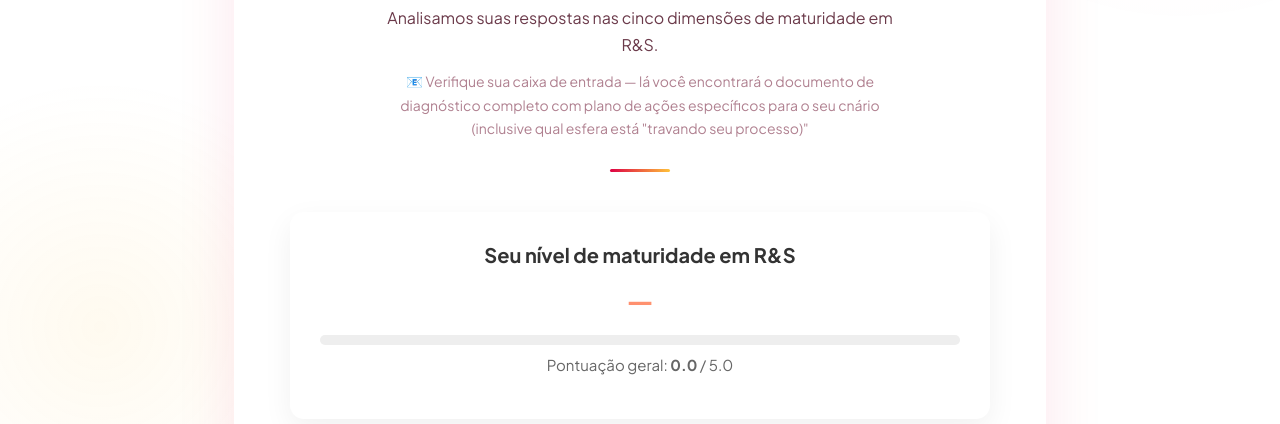
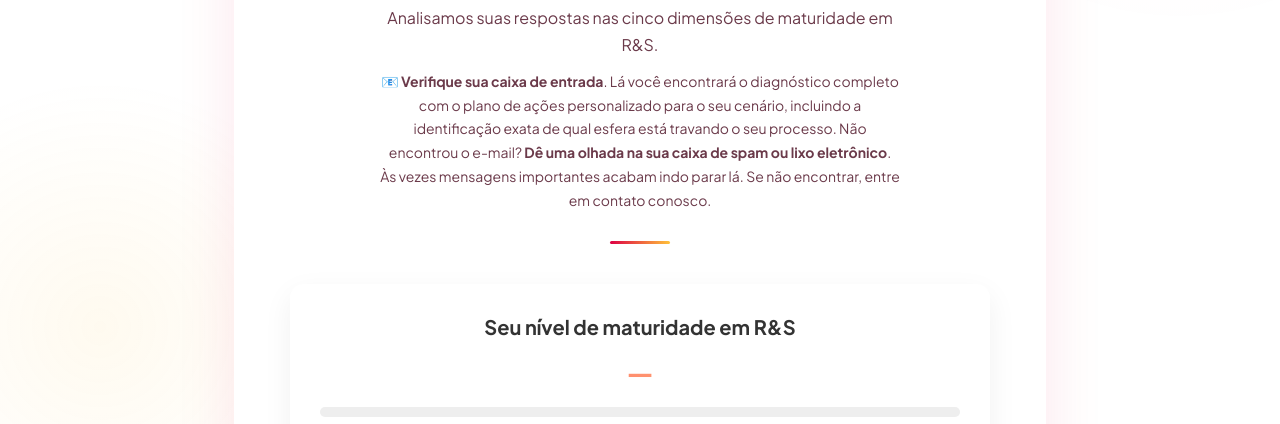
Before and after one commit to Username4348234/FMMRC, a website: page resultado.html in a window 1280 px wide. Shown: the part 373-797 px from the top of the page. Drawn offline with Linux system fonts and the light colour scheme.

Commit message:
Add files via upload

```diff
--- a/resultado.html
+++ b/resultado.html
@@ -23,8 +23,12 @@
       <h2>Diagnóstico concluído!</h2>
       <p>Analisamos suas respostas nas cinco dimensões de maturidade em R&amp;S.</p>
       <p class="success-sub">
-        📧 Verifique sua caixa de entrada — lá você encontrará o documento de diagnóstico completo com plano de ações
-        específicos para o seu cnário (inclusive qual esfera está "travando seu processo)"
+        📧 <strong>Verifique sua caixa de entrada</strong>. Lá você encontrará o diagnóstico completo com o plano de
+        ações personalizado
+        para o seu cenário, incluindo a identificação exata de qual esfera está travando o seu processo.
+        Não encontrou o e-mail? <strong>Dê uma olhada na sua caixa de spam ou lixo eletrônico</strong>. Às vezes
+        mensagens importantes
+        acabam indo parar lá. Se não encontrar, entre em contato conosco.
       </p>
 
       <div class="success-divider"></div>
--- a/style.css
+++ b/style.css
@@ -695,7 +695,7 @@ body::after {
 
 .success-sub {
   font-size: 14px !important;
-  color: var(--gray-400) !important;
+  color: black;
 }
 
 .success-divider {
```
